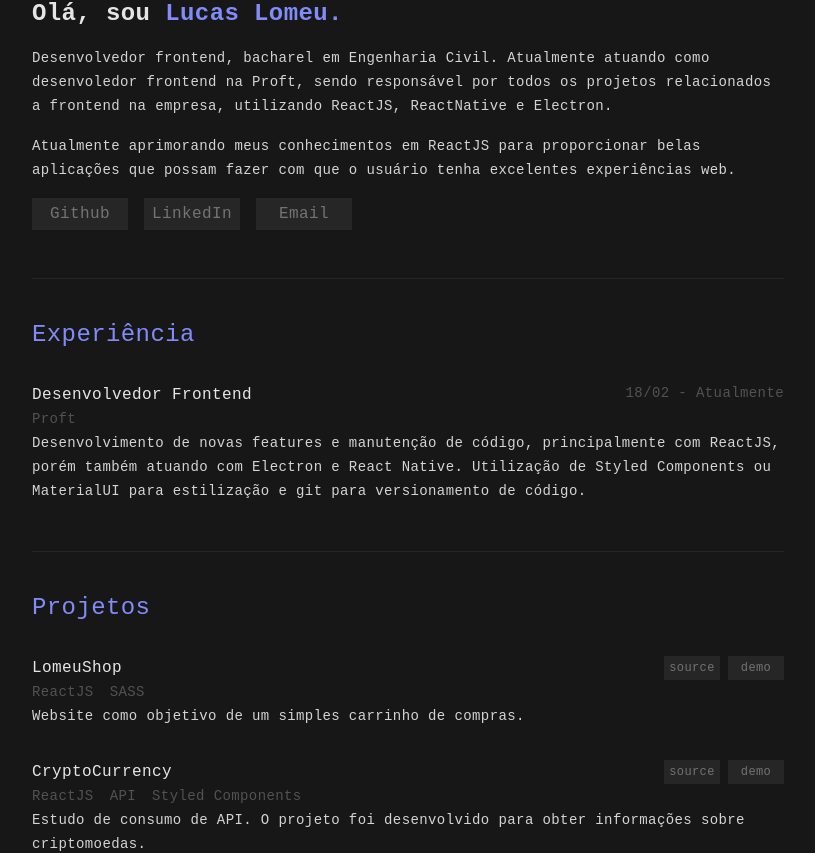
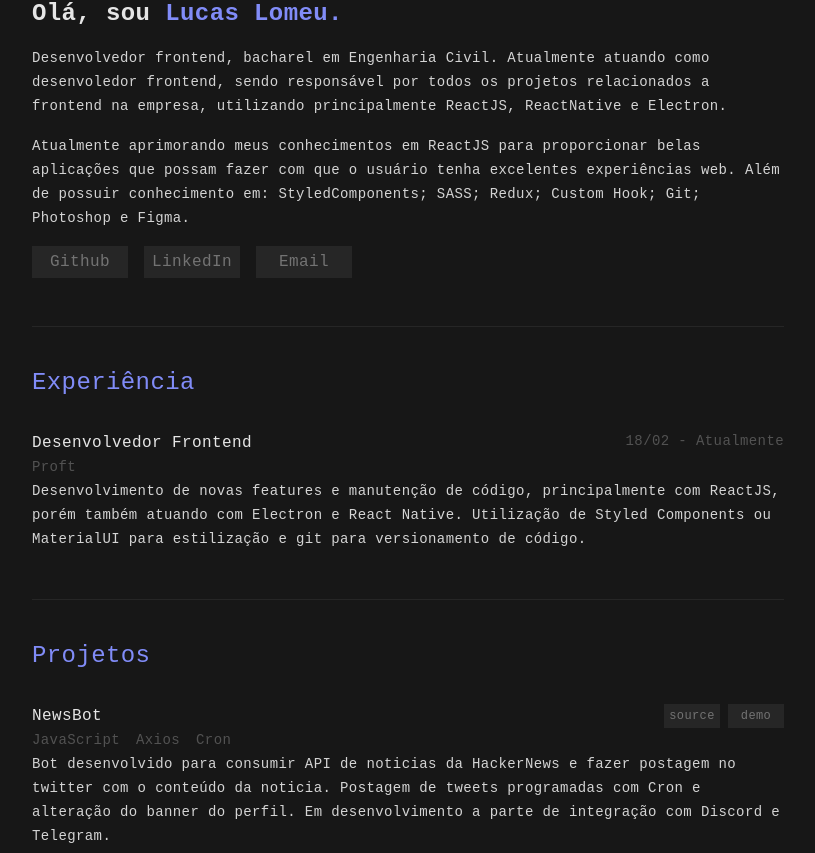
Before and after one commit to lucaslomeu/lucaslomeu.com, a Next.js app: page / in a window 1280 px wide. Shown: the part 170-1023 px from the top of the page, without its empty margins (232-1047 px from the left). Built offline with nearby package versions, Linux system fonts and the light colour scheme; no server answers.

Commit message:
Update About and Projects

```diff
--- a/components/About.jsx
+++ b/components/About.jsx
@@ -8,14 +8,15 @@
       </p>
       <p className='text'>
         Desenvolvedor frontend, bacharel em Engenharia Civil. Atualmente atuando
-        como desenvoledor frontend na Proft, sendo responsável por todos os
-        projetos relacionados a frontend na empresa, utilizando ReactJS,
+        como desenvoledor frontend, sendo responsável por todos os projetos
+        relacionados a frontend na empresa, utilizando principalmente ReactJS,
         ReactNative e Electron.
       </p>
       <p className='text'>
         Atualmente aprimorando meus conhecimentos em ReactJS para proporcionar
         belas aplicações que possam fazer com que o usuário tenha excelentes
-        experiências web.
+        experiências web. Além de possuir conhecimento em: StyledComponents;
+        SASS; Redux; Custom Hook; Git; Photoshop e Figma.
       </p>
       <div className='flex gap-x-2 md:gap-x-4'>
         <a
--- a/components/Navbar.jsx
+++ b/components/Navbar.jsx
@@ -22,12 +22,16 @@
           menuIsOpen ? 'flex-col h-100 gap-y-4' : 'max-w-[768px] w-full h-full'
         }`}
       >
+        <Link href='/' smooth={true} duration={500} offset={50}>
           <Image
             src='/logoWhite.png'
             width={menuIsOpen ? 40 : 25}
             height={menuIsOpen ? 40 : 25}
             alt='Logo'
+            style={{ cursor: 'pointer' }}
           />
+        </Link>
+
         <ul
           className={
             menuIsOpen
--- a/components/Projects.jsx
+++ b/components/Projects.jsx
@@ -34,6 +34,41 @@
   return (
     <div className='container' ref={ref.projetos}>
       <h1>Projetos</h1>
+      <div className='content'>
+        <div className='header-container'>
+          <h2>NewsBot</h2>
+          <div className='flex flex-row gap-x-2'>
+            <a
+              className='btn-project'
+              href='https://github.com/lucaslomeu/news-bot'
+              target='_blank'
+              rel='noopener noreferrer'
+            >
+              source
+            </a>
+            <a
+              className='btn-project'
+              href='https://twitter.com/MitzNews'
+              target='_blank'
+              rel='noopener noreferrer'
+            >
+              demo
+            </a>
+          </div>
+        </div>
+        <div className='subHeader-container'>
+          <h3>JavaScript</h3>
+          <h3>Axios</h3>
+          <h3>Cron</h3>
+        </div>
+        <div className='text'>
+          Bot desenvolvido para consumir API de noticias da HackerNews e fazer
+          postagem no twitter com o conteúdo da noticia. Postagem de tweets
+          programadas com Cron e alteração do banner do perfil. Em
+          desenvolvimento a parte de integração com Discord e Telegram.
+        </div>
+      </div>
+
       <div className='content'>
         <div className='header-container'>
           <h2>LomeuShop</h2>
```
Lines whose indentation alone changed are shown as unchanged.
